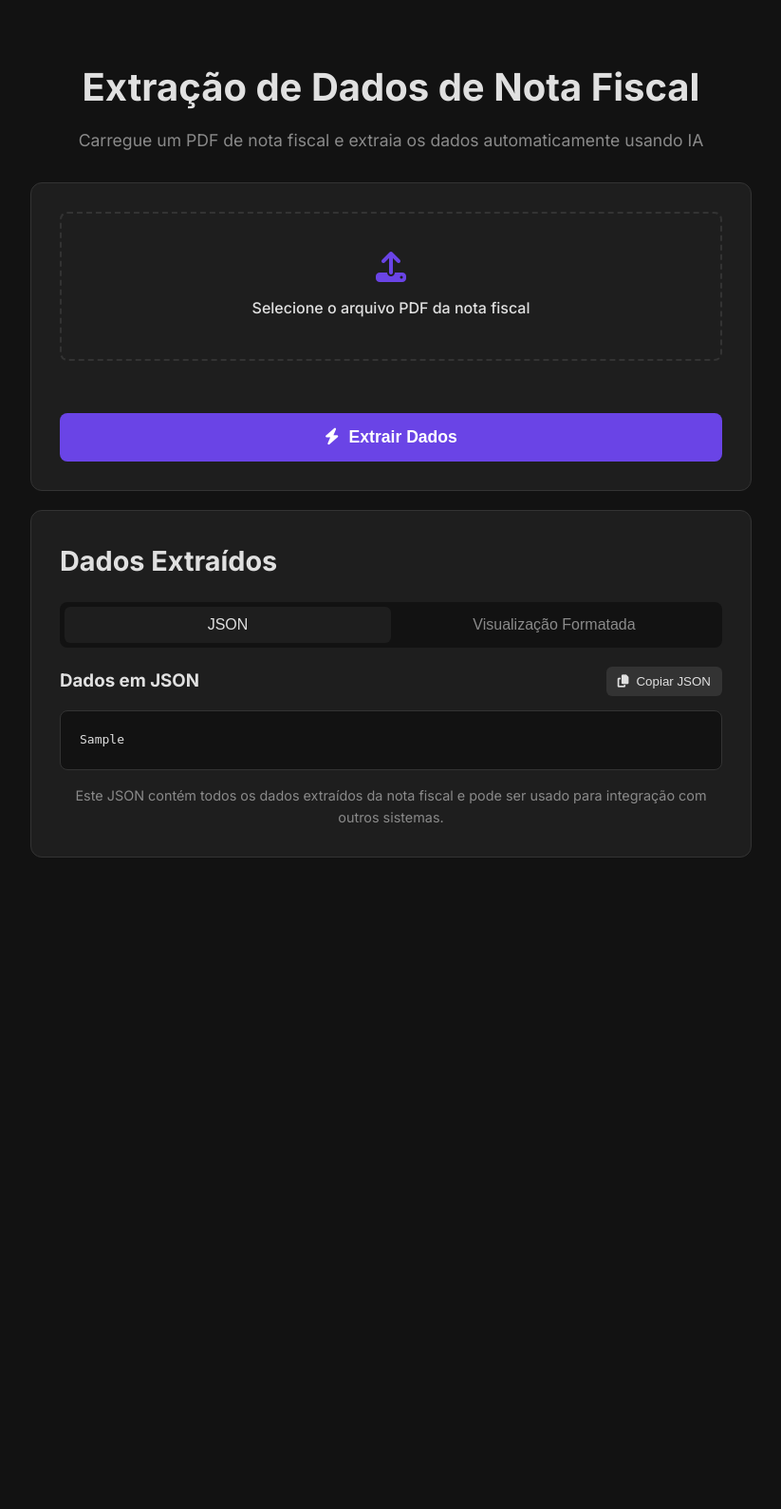
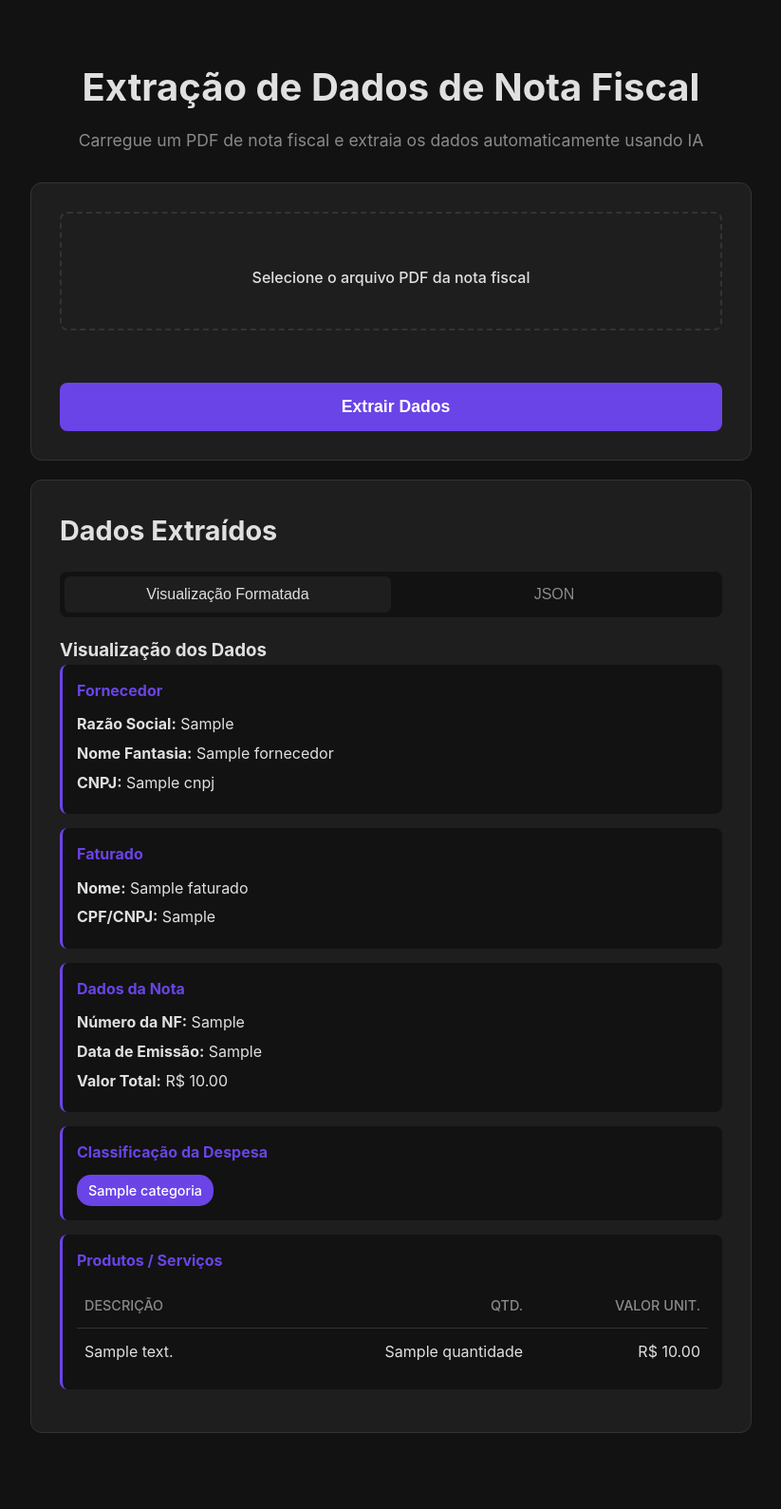
Before and after one commit to M4chado/Processador_NFE, a Flask app: template templates/index.html in a window 1280 px wide. Shown: the whole page at 95% size, without its empty margins (228-1051 px from the left). Before the commit the page ends 903 px from the top, so only its background shows below. Run offline with Flask 3, Linux system fonts and the light colour scheme; the template is opened without the code that fills it: most values are stand-ins (such as "Sample title", 1, 10 or a date in 2020); some libraries are stand-ins or nearby versions.

Commit message:
categorização

````diff
--- a/app.py
+++ b/app.py
@@ -5,13 +5,83 @@ from flask import Flask, render_template, request
 import google.generativeai as genai
 from dotenv import load_dotenv
 
-# Carrega as variáveis de ambiente do arquivo .env (sua chave de API)
+# Carrega as variáveis de ambiente do arquivo .env
 load_dotenv()
 
 # Inicializa a aplicação Flask
 app = Flask(__name__)
 
-# Configura a API do Google Gemini com a chave do arquivo .env
+# --- INÍCIO: MOTOR DE REGRAS DE CLASSIFICAÇÃO ---
+# Centralizamos as regras aqui para fácil manutenção.
+# Usamos palavras-chave em minúsculo e singular para facilitar a correspondência.
+REGRAS_DE_CLASSIFICACAO = {
+    "INSUMOS AGRÍCOLAS": [
+        "semente", "fertilizante", "defensivo", "agrícola", "corretivo",
+        "herbicida", "fungicida", "inseticida", "adubo"
+    ],
+    "MANUTENÇÃO E OPERAÇÃO": [
+        "combustível", "diesel", "etanol", "gasolina", "lubrificante", "oleo", "graxa",
+        "peça", "parafuso", "rolamento", "componente", "mecanico", "mecânica",
+        "manutenção", "conserto", "reparo", "serviço mecânico",
+        "pneu", "filtro", "correia", "bateria",
+        "ferramenta", "utensílio", "equipamento de proteção"
+    ],
+    "RECURSOS HUMANOS": [
+        "mão de obra", "temporária", "salário", "encargo", "folha de pagamento", "adiantamento"
+    ],
+    "SERVIÇOS OPERACIONAIS": [
+        "frete", "transporte", "logística",
+        "colheita", "terceirizada",
+        "secagem", "armazenagem", "silo",
+        "pulverização", "aplicação"
+    ],
+    "INFRAESTRUTURA E UTILIDADES": [
+        "energia", "eletrica", "conta de luz",
+        "arrendamento", "aluguel de terra",
+        "construção", "reforma", "obra",
+        "material de construção", "cimento", "areia", "brita", "hidráulico", "elétrico"
+    ],
+    "ADMINISTRATIVAS": [
+        "honorário", "contábil", "advocatício", "agronômico", "consultoria",
+        "despesa bancária", "tarifa", "juro", "financeira"
+    ],
+    "SEGUROS E PROTEÇÃO": [
+        "seguro agrícola", "seguro de ativo", "seguro de máquina", "seguro de veículo", "seguro prestamista", "apólice"
+    ],
+    "IMPOSTOS E TAXAS": [
+        "itr", "iptu", "ipva", "incra", "ccir", "imposto", "taxa", "tributo"
+    ],
+    "INVESTIMENTOS": [
+        "aquisição de máquina", "aquisição de implemento", "compra de máquina", "trator", "colheitadeira",
+        "aquisição de veículo", "compra de veículo", "caminhonete",
+        "aquisição de imóvel", "compra de terra", "compra de fazenda",
+        "infraestrutura rural", "investimento"
+    ]
+}
+
+def classificar_nota_fiscal(dados_da_nota):
+    """
+    Analisa os produtos da nota e atribui categorias de despesa com base nas regras.
+    Retorna uma lista de categorias únicas encontradas.
+    """
+    categorias_encontradas = set()
+
+    if not dados_da_nota or 'produtos' not in dados_da_nota or not isinstance(dados_da_nota['produtos'], list):
+        return []
+
+    for produto in dados_da_nota['produtos']:
+        if 'descricao' in produto and produto['descricao']:
+            descricao_produto = produto['descricao'].lower()
+
+            for categoria, palavras_chave in REGRAS_DE_CLASSIFICACAO.items():
+                if any(palavra in descricao_produto for palavra in palavras_chave):
+                    categorias_encontradas.add(categoria)
+
+    return list(categorias_encontradas)
+# --- FIM: MOTOR DE REGRAS DE CLASSIFICAÇÃO ---
+
+
+# Configura a API do Google Gemini
 try:
     api_key = os.getenv("GEMINI_API_KEY")
     if not api_key:
@@ -22,9 +92,7 @@ except Exception as e:
     exit()
 
 def extrair_texto_de_pdf(pdf_file_stream):
-    """Extrai o texto de um stream de arquivo PDF."""
     try:
-        # Abre o arquivo PDF diretamente do stream em memória
         documento = fitz.open(stream=pdf_file_stream.read(), filetype="pdf")
         texto_completo = ""
         for pagina in documento:
@@ -35,58 +103,26 @@ def extrair_texto_de_pdf(pdf_file_stream):
         return None
 
 def extrair_dados_com_llm(texto_da_nota):
-    """Envia o texto para o Gemini e pede para extrair os dados na estrutura JSON definida."""
-
-    # Configurações do modelo para respostas mais precisas e menos "criativas"
     generation_config = {"temperature": 0.1}
-
-    # Usando o modelo Flash, que é rápido e eficiente para tarefas de extração
     model = genai.GenerativeModel(model_name="gemini-1.5-flash", generation_config=generation_config)
-
-    # O prompt é a parte mais importante. Ele define o "contrato" com a IA.
     prompt = f"""
     Sua tarefa é ser um especialista em extração de dados de notas fiscais.
     Analise o texto da nota fiscal abaixo e retorne um objeto JSON VÁLIDO contendo os campos especificados.
     Sua resposta deve ser APENAS o JSON, sem nenhum texto, explicação, ou formatação de markdown como ```json.
-
     A estrutura do JSON deve ser exatamente a seguinte:
     {{
-      "fornecedor": {{
-        "razao_social": "string",
-        "nome_fantasia": "string (se não houver, pode ser igual à razão social)",
-        "cnpj": "string (formatado como XX.XXX.XXX/XXXX-XX)"
-      }},
-      "faturado": {{
-        "nome_completo": "string",
-        "cpf_cnpj": "string (formatado como XXX.XXX.XXX-XX ou CNPJ)"
-      }},
-      "numero_nota_fiscal": "string",
-      "data_emissao": "string (formatado como DD/MM/AAAA)",
-      "valor_total": "float (use ponto como separador decimal)",
-      "produtos": [
-        {{
-          "descricao": "string",
-          "quantidade": "integer",
-          "valor_unitario": "float"
-        }}
-      ],
-      "parcelas": [
-        {{
-          "numero_parcela": "integer",
-          "data_vencimento": "string (formatado como DD/MM/AAAA)",
-          "valor_parcela": "float"
-        }}
-      ]
+      "fornecedor": {{"razao_social": "string", "nome_fantasia": "string", "cnpj": "string"}},
+      "faturado": {{"nome_completo": "string", "cpf_cnpj": "string"}},
+      "numero_nota_fiscal": "string", "data_emissao": "string", "valor_total": "float",
+      "produtos": [{{"descricao": "string", "quantidade": "integer", "valor_unitario": "float"}}],
+      "parcelas": [{{"numero_parcela": "integer", "data_vencimento": "string", "valor_parcela": "float"}}]
     }}
-
     Se uma informação não for encontrada no texto, retorne null para o campo correspondente.
-
     Texto da Nota Fiscal para análise:
     ---
     {texto_da_nota}
     ---
     """
-
     try:
         response = model.generate_content(prompt)
         return response.text
@@ -94,55 +130,49 @@ def extrair_dados_com_llm(texto_da_nota):
         print(f"Erro ao chamar a API do Gemini: {e}")
         return None
 
-# Rota principal que exibe a página de upload pela primeira vez
 @app.route('/')
 def index():
-    # Na primeira carga da página, não há resultados, então passamos None.
     return render_template('index.html', resultado_json=None, dados_formatados=None)
 
-# Rota que recebe o arquivo, processa e exibe o resultado na mesma página
 @app.route('/upload', methods=['POST'])
 def upload_file():
-    # Verifica se um arquivo foi enviado na requisição
     if 'pdf_file' not in request.files:
         return render_template('index.html', resultado_json=None, dados_formatados=None)
 
     file = request.files['pdf_file']
 
-    # Verifica se o nome do arquivo é válido e se é um PDF
     if file.filename == '' or not file.filename.lower().endswith('.pdf'):
         return render_template('index.html', resultado_json=None, dados_formatados=None)
 
-    # 1. Extrai o texto do PDF
     texto_pdf = extrair_texto_de_pdf(file)
     if not texto_pdf:
         return "Erro: Não foi possível ler o texto do PDF.", 400
 
-    # 2. Envia o texto para o LLM (Gemini)
     json_extraido_str = extrair_dados_com_llm(texto_pdf)
     if not json_extraido_str:
         return "Erro: Falha na comunicação com a API do Gemini.", 500
 
-    # 3. Limpa e processa a resposta JSON do modelo
-    # Remove possíveis blocos de markdown que a IA possa adicionar
     clean_json_str = json_extraido_str.strip().replace("```json", "").replace("```", "").strip()
 
     dados_json = None
     json_formatado_para_exibicao = f"O modelo não retornou um JSON válido. Resposta recebida:\n\n{clean_json_str}"
 
     try:
-        # Converte a string JSON em um objeto Python (dicionário)
         dados_json = json.loads(clean_json_str)
-        # Converte o objeto Python de volta para uma string JSON formatada para exibição
+
+        # 1. Classificar a despesa com base nos dados extraídos
+        categorias_da_despesa = classificar_nota_fiscal(dados_json)
+
+        # 2. Adicionar a classificação ao nosso objeto de dados
+        dados_json['classificacao_despesa'] = categorias_da_despesa
+
+        # 3. Gerar o JSON formatado para exibição, agora com o novo campo
         json_formatado_para_exibicao = json.dumps(dados_json, indent=4, ensure_ascii=False)
+
     except json.JSONDecodeError:
-        # Se houver um erro na conversão, a mensagem de erro já está na variável
         pass
 
-    # 4. Renderiza a página 'index.html' novamente, agora com os dados do resultado
-    # Passamos o JSON formatado (para a aba JSON) e o objeto Python (para a aba de Visualização)
     return render_template('index.html', resultado_json=json_formatado_para_exibicao, dados_formatados=dados_json)
 
-# Inicia o servidor de desenvolvimento do Flask
 if __name__ == '__main__':
     app.run(debug=True)
--- a/requirements.txt
+++ b/requirements.txt
@@ -0,0 +1,3 @@
+python -m venv venv
+.\venv\Scripts\activate
+pip install Flask python-dotenv google-generativeai PyMuPDF
--- a/static/css/style.css
+++ b/static/css/style.css
@@ -1,5 +1,5 @@
 /* Importando uma fonte moderna do Google Fonts */
-@import url('https://fonts.googleapis.com/css2?family=Inter:wght@400;500;600;700&display=swap');
+@import url('[https://fonts.googleapis.com/css2?family=Inter:wght@400;500;600;700&display=swap](https://fonts.googleapis.com/css2?family=Inter:wght@400;500;600;700&display=swap)');
 
 /* Variáveis de cores para facilitar a customização */
 :root {
@@ -9,9 +9,6 @@
     --text-color: #E0E0E0;
     --text-muted: #8A8A8A;
     --border-color: #333333;
-    --json-key: #9CDCFE;
-    --json-string: #CE9178;
-    --json-number: #B5CEA8;
 }
 
 * {
@@ -58,7 +55,7 @@ header p {
 
 /* Estilo do Formulário de Upload */
 .upload-form input[type="file"] {
-    display: none; /* Escondemos o input padrão */
+    display: none;
 }
 
 .file-upload-label {
@@ -91,7 +88,7 @@ header p {
     text-align: center;
     margin-top: 15px;
     color: var(--text-muted);
-    min-height: 20px; /* Evita que o layout pule */
+    min-height: 20px;
 }
 
 .btn-submit {
@@ -216,3 +213,50 @@ pre {
 .formatted-data p {
     margin-bottom: 5px;
 }
+
+/* Estilos para a Tabela de Produtos */
+.product-table {
+    width: 100%;
+    border-collapse: collapse;
+    margin-top: 10px;
+}
+
+.product-table th, .product-table td {
+    padding: 12px 8px;
+    text-align: left;
+    border-bottom: 1px solid var(--border-color);
+}
+
+.product-table th {
+    color: var(--text-muted);
+    font-weight: 500;
+    font-size: 0.9rem;
+    text-transform: uppercase;
+}
+
+.product-table tbody tr:last-child td {
+    border-bottom: none;
+}
+
+.product-table th:nth-child(2), .product-table td:nth-child(2),
+.product-table th:nth-child(3), .product-table td:nth-child(3) {
+    text-align: right;
+    white-space: nowrap;
+}
+
+/* Estilos para as Tags de Classificação */
+.category-container {
+    display: flex;
+    flex-wrap: wrap;
+    gap: 8px;
+}
+
+.category-tag {
+    background-color: var(--primary-color);
+    color: white;
+    padding: 5px 12px;
+    border-radius: 15px;
+    font-size: 0.9rem;
+    font-weight: 500;
+    white-space: nowrap;
+}
--- a/templates/index.html
+++ b/templates/index.html
@@ -5,7 +5,7 @@
     <meta name="viewport" content="width=device-width, initial-scale=1.0">
     <title>Extração de Dados de Nota Fiscal</title>
     <link rel="stylesheet" href="{{ url_for('static', filename='css/style.css') }}">
-    <link rel="stylesheet" href="https://cdnjs.cloudflare.com/ajax/libs/font-awesome/6.5.2/css/all.min.css">
+    <link rel="stylesheet" href="[https://cdnjs.cloudflare.com/ajax/libs/font-awesome/6.5.2/css/all.min.css](https://cdnjs.cloudflare.com/ajax/libs/font-awesome/6.5.2/css/all.min.css)">
 </head>
 <body>
 
@@ -34,23 +34,11 @@
         <div class="card result-card">
             <h2>Dados Extraídos</h2>
             <div class="tabs">
-                <button class="tab-btn active" data-tab="json">JSON</button>
-                <button class="tab-btn" data-tab="formatado">Visualização Formatada</button>
+                <button class="tab-btn active" data-tab="formatado">Visualização Formatada</button>
+                <button class="tab-btn" data-tab="json">JSON</button>
             </div>
 
-            <div id="json" class="tab-content active">
-                <div class="json-header">
-                    <h3>Dados em JSON</h3>
-                    <button id="copy-btn" class="copy-btn">
-                        <i class="fa-solid fa-copy"></i>
-                        Copiar JSON
-                    </button>
-                </div>
-                <pre><code id="json-code">{{ resultado_json }}</code></pre>
-                <p class="json-footer">Este JSON contém todos os dados extraídos da nota fiscal e pode ser usado para integração com outros sistemas.</p>
-            </div>
-
-            <div id="formatado" class="tab-content">
+            <div id="formatado" class="tab-content active">
                 <h3>Visualização dos Dados</h3>
                 <div class="formatted-data">
                     {% if dados_formatados %}
@@ -69,22 +57,76 @@
                             <h4>Dados da Nota</h4>
                             <p><strong>Número da NF:</strong> {{ dados_formatados.numero_nota_fiscal or 'N/A' }}</p>
                             <p><strong>Data de Emissão:</strong> {{ dados_formatados.data_emissao or 'N/A' }}</p>
-                            <p><strong>Valor Total:</strong> R$ {{ "%.2f"|format(dados_formatados.valor_total|float) or 'N/A' }}</p>
+                            <p><strong>Valor Total:</strong> R$ {{ "%.2f"|format(dados_formatados.valor_total|float) if dados_formatados.valor_total is not none else 'N/A' }}</p>
                         </div>
+
+                        <div class="data-group">
+                            <h4>Classificação da Despesa</h4>
+                            <div class="category-container">
+                                {% if dados_formatados.classificacao_despesa and dados_formatados.classificacao_despesa|length > 0 %}
+                                    {% for categoria in dados_formatados.classificacao_despesa %}
+                                        <span class="category-tag">{{ categoria }}</span>
+                                    {% endfor %}
+                                {% else %}
+                                    <p>Nenhuma categoria de despesa identificada.</p>
+                                {% endif %}
+                            </div>
+                        </div>
+
+                        <div class="data-group">
+                            <h4>Produtos / Serviços</h4>
+                            {% if dados_formatados.produtos and dados_formatados.produtos|length > 0 %}
+                            <table class="product-table">
+                                <thead>
+                                    <tr>
+                                        <th>Descrição</th>
+                                        <th>Qtd.</th>
+                                        <th>Valor Unit.</th>
+                                    </tr>
+                                </thead>
+                                <tbody>
+                                    {% for produto in dados_formatados.produtos %}
+                                    <tr>
+                                        <td>{{ produto.descricao or 'N/A' }}</td>
+                                        <td>{{ produto.quantidade or 'N/A' }}</td>
+                                        <td>R$ {{ "%.2f"|format(produto.valor_unitario|float) if produto.valor_unitario is not none else 'N/A' }}</td>
+                                    </tr>
+                                    {% endfor %}
+                                </tbody>
+                            </table>
+                            {% else %}
+                            <p>Nenhum produto encontrado.</p>
+                            {% endif %}
+                        </div>
+
                     {% else %}
                         <p>Não foi possível formatar a visualização dos dados.</p>
                     {% endif %}
                 </div>
             </div>
+
+            <div id="json" class="tab-content">
+                <div class="json-header">
+                    <h3>Dados em JSON</h3>
+                    <button id="copy-btn" class="copy-btn">
+                        <i class="fa-solid fa-copy"></i>
+                        Copiar JSON
+                    </button>
+                </div>
+                <pre><code id="json-code">{{ resultado_json }}</code></pre>
+                <p class="json-footer">Este JSON contém todos os dados extraídos da nota fiscal e pode ser usado para integração com outros sistemas.</p>
+            </div>
+
         </div>
         {% endif %}
 
     </div>
 
     <script>
-        // Exibe o nome do arquivo selecionado
+        document.addEventListener('DOMContentLoaded', () => {
             const pdfFileInput = document.getElementById('pdf_file');
             const fileNameDisplay = document.getElementById('file-name-display');
+            if(pdfFileInput) {
                 pdfFileInput.addEventListener('change', () => {
                     if (pdfFileInput.files.length > 0) {
                         fileNameDisplay.textContent = `Arquivo selecionado: ${pdfFileInput.files[0].name}`;
@@ -92,9 +134,8 @@
                         fileNameDisplay.textContent = '';
                     }
                 });
+            }
 
-        // Lógica para copiar o JSON e para as abas
-        document.addEventListener('DOMContentLoaded', () => {
             const copyBtn = document.getElementById('copy-btn');
             if (copyBtn) {
                 copyBtn.addEventListener('click', () => {
@@ -116,14 +157,19 @@
                     btn.classList.add('active');
                     const tabId = btn.getAttribute('data-tab');
                     tabContents.forEach(content => {
-                        if (content.id === tabId) {
-                            content.classList.add('active');
-                        } else {
-                            content.classList.remove('active');
-                        }
+                        content.classList.toggle('active', content.id === tabId);
                     });
                 });
             });
+
+            // Garante que a aba correta esteja ativa ao carregar a página com resultados
+            const initialActiveTab = document.querySelector('.tabs .tab-btn.active');
+            if (initialActiveTab) {
+                const initialTabId = initialActiveTab.getAttribute('data-tab');
+                document.querySelectorAll('.tab-content').forEach(content => {
+                    content.classList.toggle('active', content.id === initialTabId);
+                });
+            }
         });
     </script>
 
````
Lines whose indentation alone changed are shown as unchanged.
